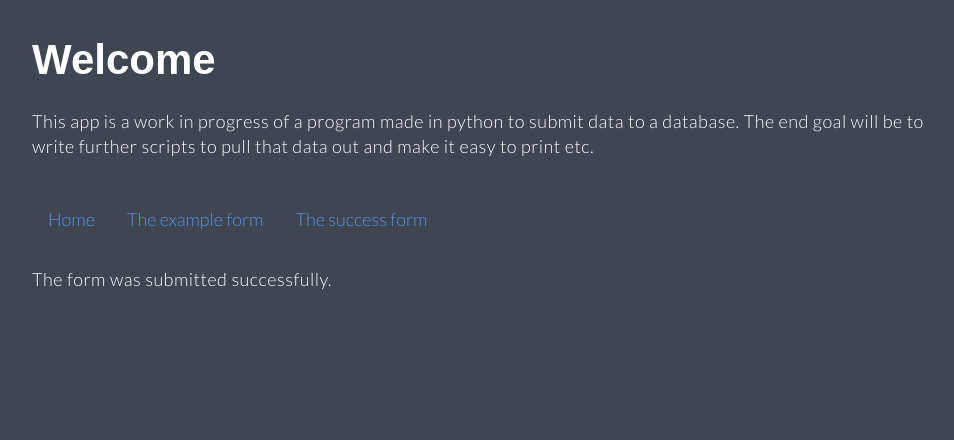
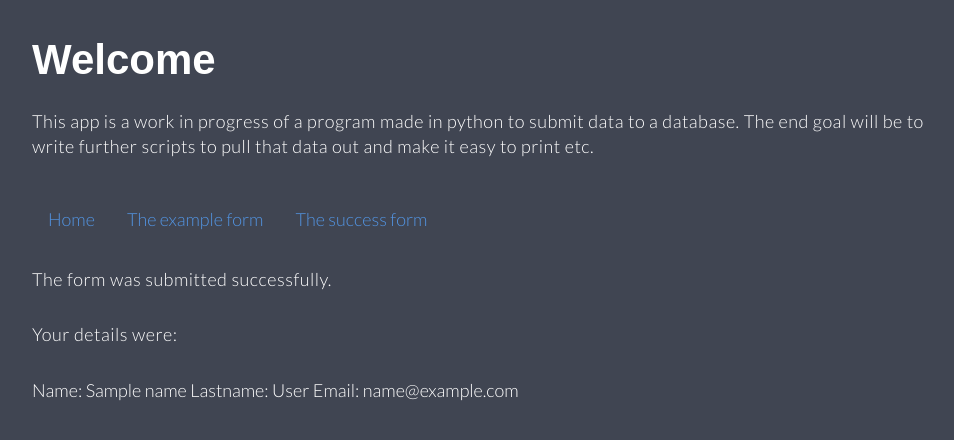
Before and after one commit to DanielPullan/Flask-Form, a Flask app: template templates/form-success.html in a window 1280 px wide. Shown: the top 440 px of the page, without its empty margins (128-1082 px from the left). Run offline with Flask 2, Linux system fonts and the light colour scheme; the template is opened without the code that fills it: most values are stand-ins (such as "Sample title", 1, 10 or a date in 2020).

Commit message:
Passing variables to templates

```diff
--- a/app.py
+++ b/app.py
@@ -30,7 +30,7 @@ def form_example():
 			#return '''<h1>Data Submitted</h1>
 			#		  <p>Values: {}{}{}</p>'''.format(name, lastname, email)
 
-			return render_template("form-success.html")
+			return render_template("form-success.html", name=name, lastname=lastname, email=email)
 		except:
 			return render_template("form-failure.html")
 
--- a/templates/form-success.html
+++ b/templates/form-success.html
@@ -25,6 +25,10 @@
     <div class="row">
         <div class="col-12">
             <p>The form was submitted successfully.</p>
+            <p>Your details were:</p>
+                <span>Name: {{name}}</span>
+                <span>Lastname: {{lastname}}</span>
+                <span>Email: {{email}}</span>
     </div>
 
 
```
